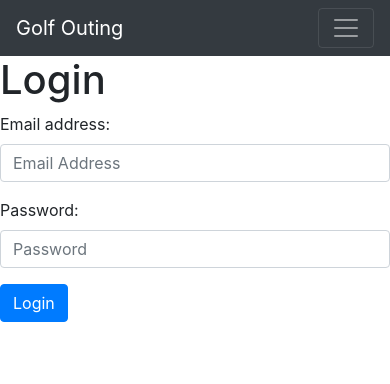
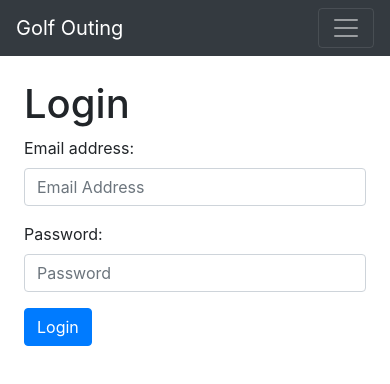
Before and after one commit to boyzoid/Golf-Outing, a Vue app: page /login in a window 390 px wide. Shown: the top 384 px of the page. Built offline with nearby package versions, Linux system fonts and the light colour scheme; what vue-datetime, vue-lodash would draw is missing.

Commit message:
Fixed issue with login form on mobile.

```diff
--- a/src/views/Login.vue
+++ b/src/views/Login.vue
@@ -1,6 +1,6 @@
 <template>
-  <div class="row justify-content-md-center">
-    <div class="col-md-4 col-sm-12">
+  <div class="row justify-content-md-center p-4">
+    <div class="col-md-4">
       <h1>Login</h1>
       <b-alert dissmissable variant="danger" v-model="loginFailed">Login unsuccessful.</b-alert>
       <b-form>
```
Also changed, not shown: 1 other file (tests, documents, lock files or other folders).
